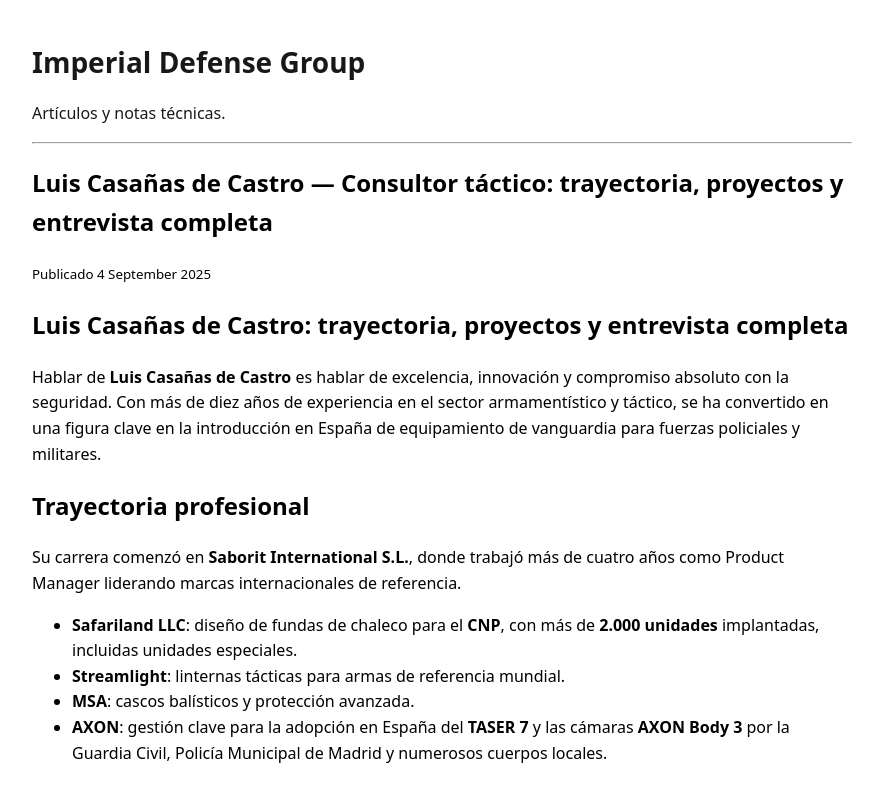
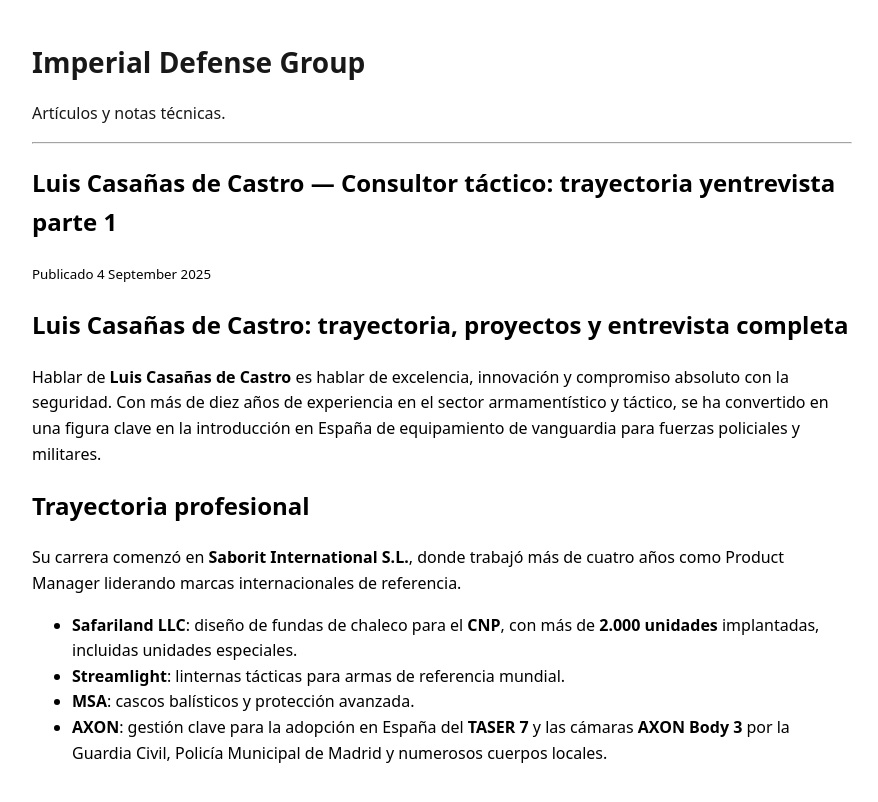
Before and after one commit to imperialdefensegroup/articulos, a Jekyll site: the page built from _posts/2025-09-04-luis-casanas-de-castro-consultor-tactico.md, in a window 1280 px wide and 900 px high. Shown: the top 802 px of the window, without its empty margins (198-1076 px from the left). Built offline with Jekyll 4.4.1, drawn with Linux system fonts in a browser that asks for light colours.

Commit message:
Update 2025-09-04-luis-casanas-de-castro-consultor-tactico.md

```diff
--- a/_posts/2025-09-04-luis-casanas-de-castro-consultor-tactico.md
+++ b/_posts/2025-09-04-luis-casanas-de-castro-consultor-tactico.md
@@ -1,6 +1,6 @@
 ---
 layout: post
-title: "Luis Casañas de Castro — Consultor táctico: trayectoria, proyectos y entrevista completa"
+title: "Luis Casañas de Castro — Consultor táctico: trayectoria yentrevista parte 1"
 date: 2025-09-04T00:00:00Z
 lang: es
 tags: [Luis Casañas de Castro, consultoría táctica, material policial, material militar, Product Manager, seguridad]
```
